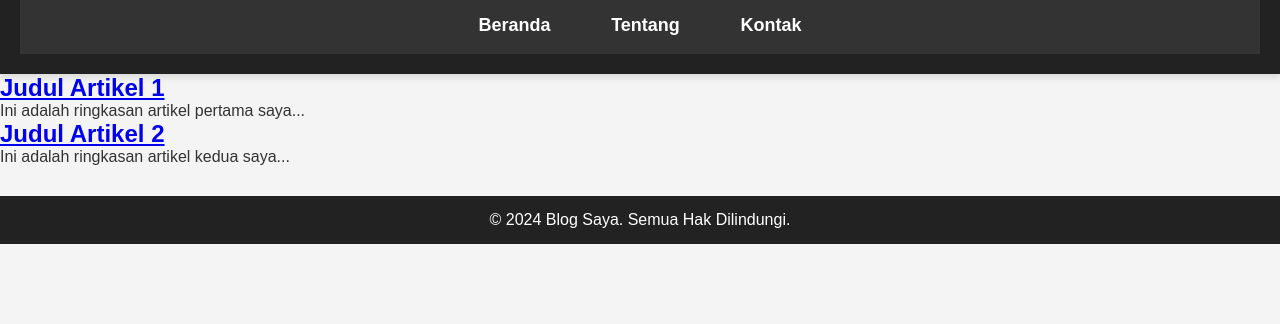
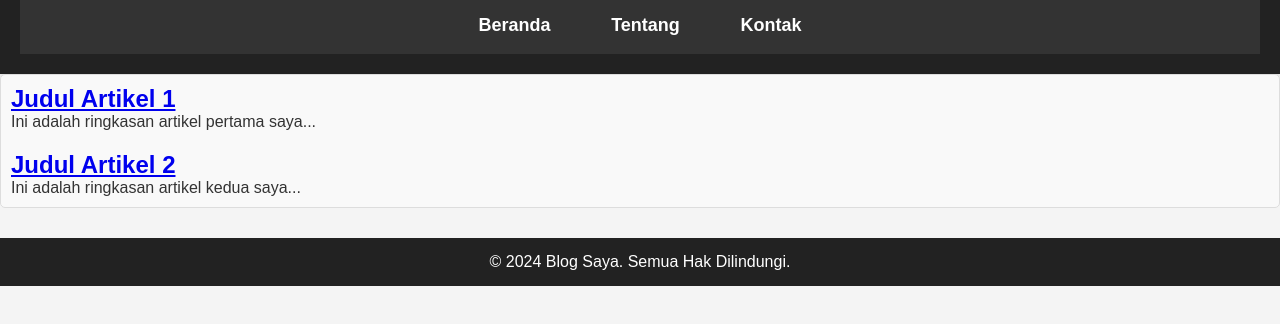
Before and after one commit to panjull27/blog-saya, a plain HTML site: page index.html in a window 1280 px wide. Shown: the part 78-402 px from the top of the page. Drawn offline with Linux system fonts and the light colour scheme.

Commit message:
style.css

```diff
--- a/style.css
+++ b/style.css
@@ -101,3 +101,12 @@ nav a {
     text-decoration: none;
     color: white;
 }
+.artikel {
+    display: flex;
+    flex-direction: column;
+    gap: 20px; /* Memberikan jarak antara artikel */
+    padding: 10px;
+    border: 1px solid #ddd;
+    border-radius: 5px;
+    background-color: #f9f9f9;
+}
```
